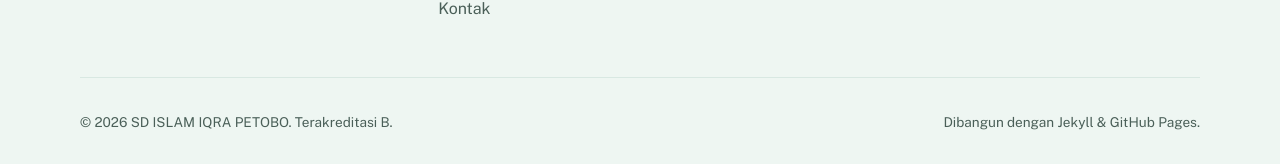
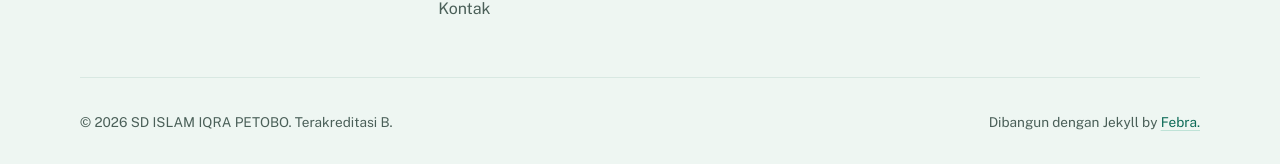
Before and after one commit to IQRADevl/iqradevl.github.io, a Jekyll site: the page built from index.md, in a window 1280 px wide and 900 px high, scrolled down 1857 px. Shown: the part 733-897 px from the top of the window. Built offline with Jekyll 4.4.1, drawn with Linux system fonts in a browser that asks for light colours.

Commit message:
Update footer attribution
This change updates the footer text to credit Febra in the Jekyll build message and adds a link to the author site. It replaces the generic Jekyll & GitHub Pages wording with a more personalized attribution.

```diff
--- a/_includes/footer.html
+++ b/_includes/footer.html
@@ -42,6 +42,6 @@
 
   <div class="wrap site-footer__bottom">
     <p>&copy; {{ site.time | date: '%Y' }} {{ site.title }}. Terakreditasi {{ site.school.accreditation }}.</p>
-    <p>Dibangun dengan Jekyll &amp; GitHub Pages.</p>
+    <p>Dibangun dengan Jekyll by <a href="febra.web.id">Febra.</a></p>
   </div>
 </footer>
```
